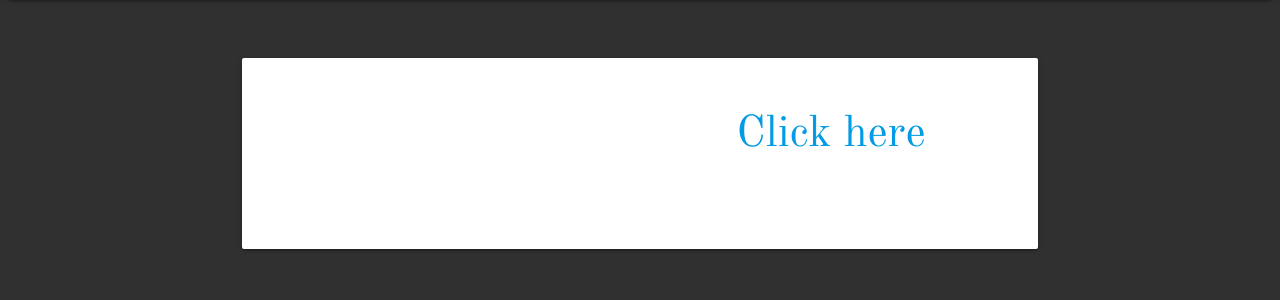
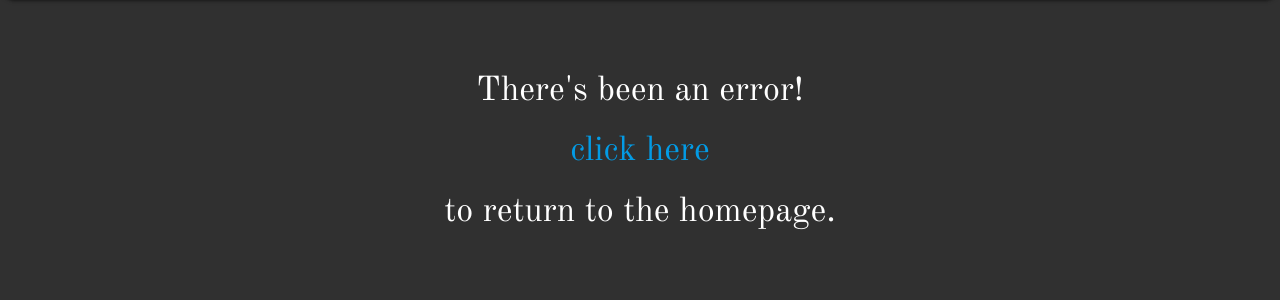
Before and after one commit to Tommyshub/flask-movie-project, a Flask app: page /review/ in a window 1280 px wide. Shown: the part 64-364 px from the top of the page. Run offline with Flask 2, Linux system fonts and the light colour scheme; some libraries are stand-ins or nearby versions; some web fonts are replaced.

Commit message:
update style of error templates

```diff
--- a/templates/errors/error.html
+++ b/templates/errors/error.html
@@ -5,13 +5,13 @@
 <div class="row col s12 main-wrapper">
   <div class="row">
     <div class="col s12 m8 offset-m2">
-      <div class="card-panel profile">
-        <div class="center-align white-text text-darken-4">
-          <h3>
-            There's been an error!
-            <a href="{{ url_for('movies.search_movies') }}">Click here</a> to
-            return to the homepage.
-          </h3>
+      <div class="profile">
+        <div class="center-align error-frame">
+          <h4>There's been an error!</h4>
+          <a href="{{ url_for('movies.search_movies') }}"
+            ><h4>click here</h4></a
+          >
+          <h4>to return to the homepage.</h4>
         </div>
       </div>
     </div>
--- a/templates/errors/general_error.html
+++ b/templates/errors/general_error.html
@@ -7,7 +7,7 @@
 <div class="row">
   <div class="container">
     <div class="profile">
-      <div class="center-align white-text text-darken-4">
+      <div class="center-align">
         <h3>
           {{ error_message }}
           <a href="{{ url_for('movie_search.movies') }}">Click here</a>
```
